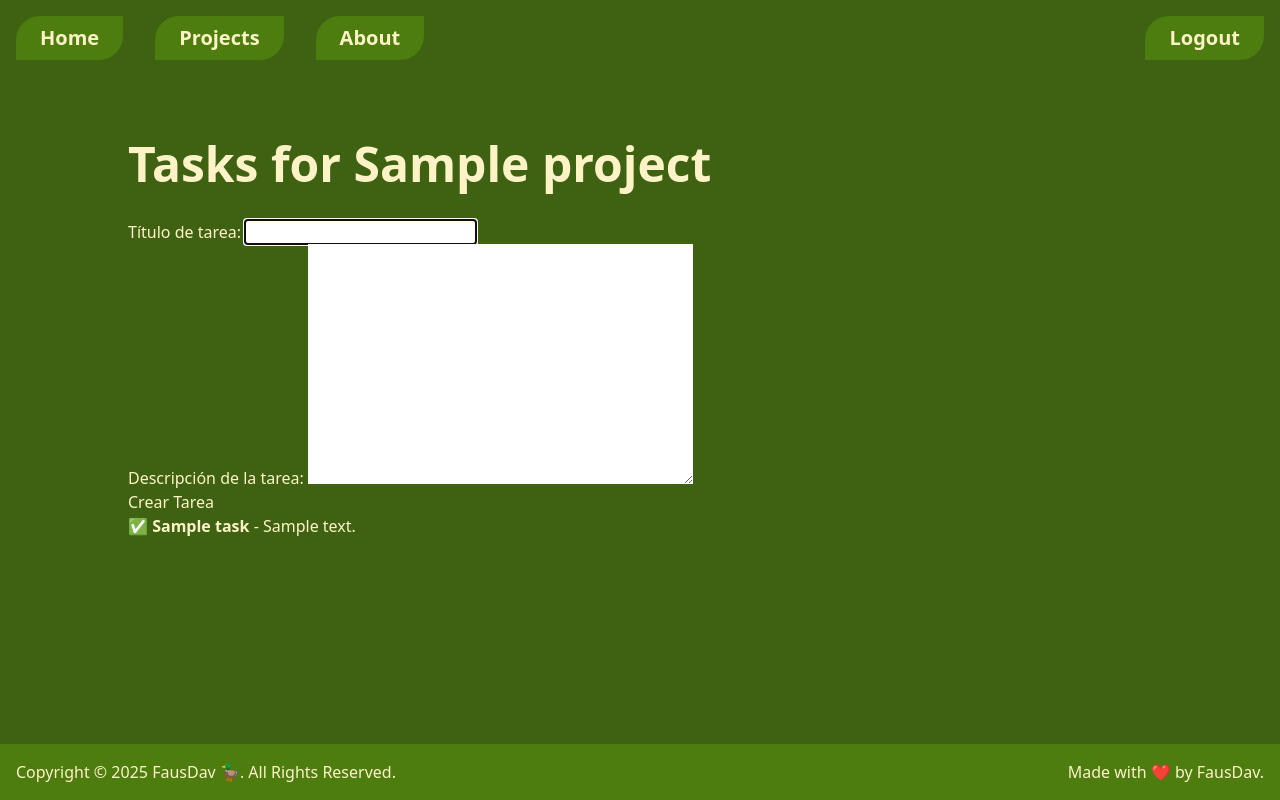
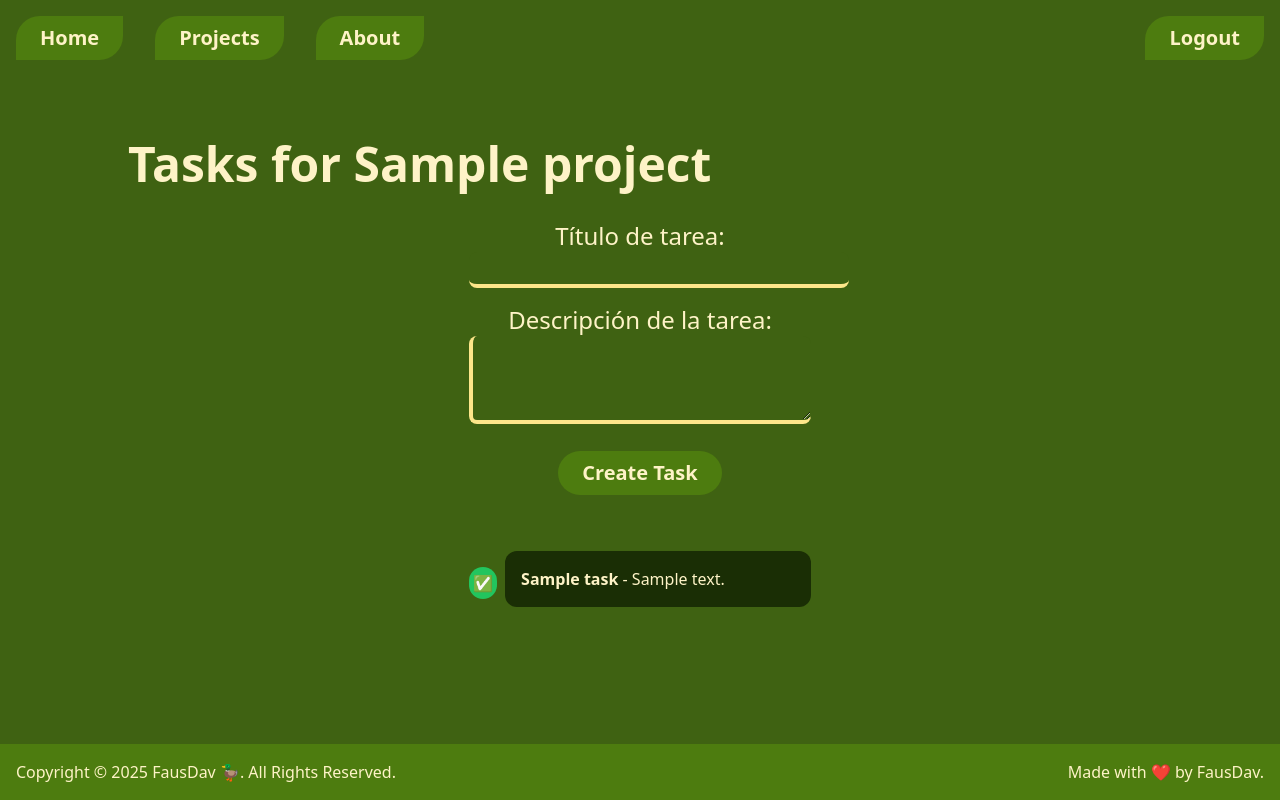
Before and after one commit to FausDav/django_tasks, a Django app: page /projects/1 in a window 1280 px wide. Run offline with Django 5.2, Linux system fonts and the light colour scheme; a user stored in the database is signed in; tables that the repository leaves empty hold one stand-in row (values such as "Sample post").

Commit message:
Styling signup, projects, project_detail and task_detail pages. Validating signup form with django default validation.

```diff
--- a/myapp/forms.py
+++ b/myapp/forms.py
@@ -3,12 +3,15 @@ from .models import Project,Task
 
 class NewTaskForm(forms.Form):
     title = forms.CharField(label="Título de tarea", max_length=200,required=True, widget=forms.TextInput(attrs={'autofocus': 'autofocus'}))
-    description = forms.CharField(widget=forms.Textarea,label="Descripción de la tarea",required=False)
+    description = forms.CharField(widget=forms.Textarea(attrs={'rows':'3'}),label="Descripción de la tarea",required=False)
 
 class TaskForm(forms.ModelForm):
     class Meta:
         model = Task
         fields = ['title','description','done']
+        labels = {
+            'title':'Task title'
+        }
 
 class NewProjectForm(forms.ModelForm):
     class Meta:
@@ -17,3 +20,6 @@ class NewProjectForm(forms.ModelForm):
         widgets = {
             "name": forms.TextInput(attrs={'autofocus': 'autofocus'}),
         }
+        labels= {
+            "name":"Project name"
+        }
--- a/myapp/static/styles/main.css
+++ b/myapp/static/styles/main.css
@@ -610,12 +610,33 @@ video {
   margin-right: auto;
 }
 
+.my-14 {
+  margin-top: 3.5rem;
+  margin-bottom: 3.5rem;
+}
+
 .-mt-32 {
   margin-top: -8rem;
 }
 
+.mb-2 {
+  margin-bottom: 0.5rem;
+}
+
+.mb-4 {
+  margin-bottom: 1rem;
+}
+
 .mb-8 {
   margin-bottom: 2rem;
+}
+
+.mr-2 {
+  margin-right: 0.5rem;
+}
+
+.mt-14 {
+  margin-top: 3.5rem;
 }
 
 .mt-16 {
@@ -642,6 +663,10 @@ video {
   display: flex;
 }
 
+.h-8 {
+  height: 2rem;
+}
+
 .h-full {
   height: 100%;
 }
@@ -650,12 +675,32 @@ video {
   height: 100vh;
 }
 
+.w-1\/12 {
+  width: 8.333333%;
+}
+
+.w-1\/3 {
+  width: 33.333333%;
+}
+
+.w-11\/12 {
+  width: 91.666667%;
+}
+
+.w-2\/3 {
+  width: 66.666667%;
+}
+
 .w-3\/5 {
   width: 60%;
 }
 
 .w-full {
   width: 100%;
+}
+
+.max-w-48 {
+  max-width: 12rem;
 }
 
 .max-w-screen-lg {
@@ -678,24 +723,48 @@ video {
   align-content: center;
 }
 
+.content-between {
+  align-content: space-between;
+}
+
 .items-center {
   align-items: center;
+}
+
+.justify-center {
+  justify-content: center;
 }
 
 .justify-between {
   justify-content: space-between;
 }
 
+.justify-around {
+  justify-content: space-around;
+}
+
+.justify-evenly {
+  justify-content: space-evenly;
+}
+
+.self-center {
+  align-self: center;
+}
+
 .rounded-3xl {
   border-radius: 1.5rem;
 }
 
-.rounded-xl {
-  border-radius: 0.75rem;
+.rounded-full {
+  border-radius: 9999px;
 }
 
 .rounded-lg {
   border-radius: 0.5rem;
+}
+
+.rounded-xl {
+  border-radius: 0.75rem;
 }
 
 .rounded-br-3xl {
@@ -706,25 +775,16 @@ video {
   border-top-left-radius: 1.5rem;
 }
 
-.border-4 {
-  border-width: 4px;
-}
-
-.border-8 {
-  border-width: 8px;
-}
-
 .border-b-4 {
   border-bottom-width: 4px;
 }
 
+.border-s-4 {
+  border-inline-start-width: 4px;
+}
+
 .border-solid {
   border-style: solid;
-}
-
-.border-amber-100 {
-  --tw-border-opacity: 1;
-  border-color: rgb(254 243 199 / var(--tw-border-opacity, 1));
 }
 
 .border-amber-200 {
@@ -732,9 +792,14 @@ video {
   border-color: rgb(253 230 138 / var(--tw-border-opacity, 1));
 }
 
-.bg-black {
+.bg-gray-500 {
   --tw-bg-opacity: 1;
-  background-color: rgb(0 0 0 / var(--tw-bg-opacity, 1));
+  background-color: rgb(107 114 128 / var(--tw-bg-opacity, 1));
+}
+
+.bg-green-500 {
+  --tw-bg-opacity: 1;
+  background-color: rgb(34 197 94 / var(--tw-bg-opacity, 1));
 }
 
 .bg-lime-700 {
@@ -745,6 +810,25 @@ video {
 .bg-lime-800 {
   --tw-bg-opacity: 1;
   background-color: rgb(63 98 18 / var(--tw-bg-opacity, 1));
+}
+
+.bg-lime-950 {
+  --tw-bg-opacity: 1;
+  background-color: rgb(26 46 5 / var(--tw-bg-opacity, 1));
+}
+
+.bg-red-900 {
+  --tw-bg-opacity: 1;
+  background-color: rgb(127 29 29 / var(--tw-bg-opacity, 1));
+}
+
+.bg-red-700 {
+  --tw-bg-opacity: 1;
+  background-color: rgb(185 28 28 / var(--tw-bg-opacity, 1));
+}
+
+.p-4 {
+  padding: 1rem;
 }
 
 .px-4 {
@@ -772,10 +856,6 @@ video {
   padding-bottom: 1rem;
 }
 
-.pl-4 {
-  padding-left: 1rem;
-}
-
 .text-center {
   text-align: center;
 }
@@ -789,14 +869,29 @@ video {
   line-height: 2rem;
 }
 
+.text-3xl {
+  font-size: 1.875rem;
+  line-height: 2.25rem;
+}
+
 .text-5xl {
   font-size: 3rem;
   line-height: 1;
 }
 
+.text-lg {
+  font-size: 1.125rem;
+  line-height: 1.75rem;
+}
+
 .text-xl {
   font-size: 1.25rem;
   line-height: 1.75rem;
+}
+
+.text-xs {
+  font-size: 0.75rem;
+  line-height: 1rem;
 }
 
 .font-bold {
@@ -812,9 +907,43 @@ video {
   color: rgb(254 243 199 / var(--tw-text-opacity, 1));
 }
 
+.text-white {
+  --tw-text-opacity: 1;
+  color: rgb(255 255 255 / var(--tw-text-opacity, 1));
+}
+
 .outline-none {
   outline: 2px solid transparent;
   outline-offset: 2px;
+}
+
+.filter {
+  filter: var(--tw-blur) var(--tw-brightness) var(--tw-contrast) var(--tw-grayscale) var(--tw-hue-rotate) var(--tw-invert) var(--tw-saturate) var(--tw-sepia) var(--tw-drop-shadow);
+}
+
+/* width */
+
+::-webkit-scrollbar {
+  width: 10px;
+}
+
+/* Track */
+
+::-webkit-scrollbar-track {
+  background: rgb(63 98 18);
+}
+
+/* Handle */
+
+::-webkit-scrollbar-thumb {
+  background: rgb(254 243 199);
+  border-radius: 5px;
+}
+
+/* Handle on hover */
+
+::-webkit-scrollbar-thumb:hover {
+  background: rgb(77 124 15);
 }
 
 .hover\:bg-amber-200:hover {
@@ -822,9 +951,29 @@ video {
   background-color: rgb(253 230 138 / var(--tw-bg-opacity, 1));
 }
 
+.hover\:bg-lime-500:hover {
+  --tw-bg-opacity: 1;
+  background-color: rgb(132 204 22 / var(--tw-bg-opacity, 1));
+}
+
+.hover\:bg-lime-700:hover {
+  --tw-bg-opacity: 1;
+  background-color: rgb(77 124 15 / var(--tw-bg-opacity, 1));
+}
+
+.hover\:bg-orange-200:hover {
+  --tw-bg-opacity: 1;
+  background-color: rgb(254 215 170 / var(--tw-bg-opacity, 1));
+}
+
 .hover\:text-lime-700:hover {
   --tw-text-opacity: 1;
   color: rgb(77 124 15 / var(--tw-text-opacity, 1));
+}
+
+.hover\:text-orange-700:hover {
+  --tw-text-opacity: 1;
+  color: rgb(194 65 12 / var(--tw-text-opacity, 1));
 }
 
 .focus\:border-4:focus {
--- a/myapp/templates/project_detail.html
+++ b/myapp/templates/project_detail.html
@@ -5,15 +5,30 @@
 <h1 class="text-5xl font-bold mb-8">Tasks for {{project.name}}</h1>
 <form method="POST">
     {% csrf_token %}
-{% block new_task %}{{form.as_div}}{% endblock %}
-<button>
-    Crear Tarea
-</button>
+    <div class="text-2xl w-1/3 mx-auto text-center">
+        {% block new_task %}
+            {{form.title.label_tag}}
+            {{form.title}}
+            {{form.description.label_tag}}
+            {{form.description}}
+        {% endblock %}
+        <button class="mt-5 text-xl font-semibold bg-lime-700 px-6 py-2 rounded-3xl hover:bg-amber-200 hover:text-lime-700">
+            Create Task
+        </button>
+    </div>
 </form>
-<ul>
+    <div class="my-14">
     {% for task  in tasks %}
-        <li><a href="/projects/{{project.id}}/task_check/{{task.id}}">{% if task.done %}✅{% else %}☐{% endif %}</a> <a href="/projects/{{project.id}}/tasks/{{task.id}}"><b>{{task.title}}</b> - {{task.description}}</a></li>
+        <div class="flex mx-auto w-1/3">
+            <div class="{% if task.done %}bg-green-500{% else %}bg-gray-500{% endif %}  w-1/12 h-8 text-center content-center self-center rounded-full mr-2">
+                <a href="/projects/{{project.id}}/task_check/{{task.id}}">{% if task.done %}✅{% else %}☐{% endif %}</a>
+            </div>
+            <a href="/projects/{{project.id}}/tasks/{{task.id}}" class="w-11/12 outline-none" name="{{project.id}}-{{task.id}}">
+            <div  class="mb-2 p-4 rounded-xl bg-lime-950 hover:bg-lime-700">
+                <b>{{task.title}}</b> - {{task.description}}
+            </div>
+        </a>
+        </div>
     {% endfor %}
-</ul>
-
+    </div>
 {% endblock %}
--- a/myapp/urls.py
+++ b/myapp/urls.py
@@ -12,5 +12,6 @@ urlpatterns = [
     path('logout/',views.logout_form, name='logout'),
     path('projects/<int:project_id>',views.project_detail, name='projects'),
     path('projects/<int:project_id>/task_check/<int:task_id>',views.task_check, name='task_check'),
+    path('projects/<int:project_id>/task_delete/<int:task_id>',views.task_delete, name='task_delete'),
     path('projects/<int:project_id>/tasks/<int:task_id>',views.task_detail, name='task_detail'),
 ]
--- a/myapp/views.py
+++ b/myapp/views.py
@@ -18,17 +18,19 @@ def about(request):
 
 def signup_form(request):
     if (request.method == 'GET'):
-        return render(request,'signup.html',{"form":UserCreationForm})
+        form = UserCreationForm()
     else:
-        if (request.POST['password1']!=request.POST['password2']):
-            return render(request,'signup.html',{"form":UserCreationForm, "error":"Password confirmation do not match"})
-        try:
-            user = User.objects.get(username=request.POST['username'])
-            return render(request,'signup.html',{"form":UserCreationForm, "error":"User already exists"})
-        except User.DoesNotExist:
-            user = User.objects.create_user(username=request.POST['username'],password=request.POST['password1'])
-            return redirect('/login',{"form":AuthenticationForm})
+        form = UserCreationForm(request.POST)
+        if form.is_valid():
+            form.save()
+    form.fields['username'].widget.attrs['class'] = "outline-none bg-lime-800 border-solid border-b-4 border-amber-200 rounded-lg px-4"
+    form.fields['password1'].widget.attrs['class'] = "outline-none bg-lime-800 border-solid border-b-4 border-amber-200 rounded-lg px-4"
+    form.fields['password2'].widget.attrs['class'] = "outline-none bg-lime-800 border-solid border-b-4 border-amber-200 rounded-lg px-4"
 
+    form.fields['username'].widget.attrs['title'] = form.fields['username'].help_text
+    form.fields['password1'].widget.attrs['title'] = form.fields['password1'].help_text.replace('<ul>','').replace('</ul>','').replace('<li>','').replace('</li>','\n')
+    form.fields['password2'].widget.attrs['title'] = form.fields['password2'].help_text
+    return render(request,'signup.html',{"form":form})
 
 def login_form(request):
     form = AuthenticationForm(request)
@@ -50,10 +52,13 @@ def logout_form(request):
 
 def projects(request):
     if(request.method == 'GET'):
+        form = NewProjectForm()
+        form.fields['name'].widget.attrs['class'] = "outline-none bg-lime-800 border-solid border-b-4 border-amber-200 rounded-lg px-4"
+
         projects_list = Project.objects.filter(user_id=request.user.id)
         return render(request,'projects.html', {
             "projects": projects_list,
-            "form":NewProjectForm,
+            "form":form,
         })
     else:
         Project.objects.create(name=request.POST['name'],user_id=request.user.id)
@@ -62,12 +67,16 @@ def projects(request):
 def project_detail(request, project_id):
     if (request.method == 'GET'):
         try:
+            form = NewTaskForm()
+            form.fields['title'].widget.attrs['class'] = "outline-none bg-lime-800 border-solid border-b-4 border-amber-200 rounded-lg px-4 mb-4"
+            form.fields['description'].widget.attrs['class'] = "outline-none bg-lime-800 border-solid border-b-4  border-s-4 border-amber-200 rounded-lg px-4 w-full text-lg"
+
             project = Project.objects.get(id=project_id, user_id = request.user.id)
-            tasks_list = project.task_set.all()
+            tasks_list = project.task_set.all().order_by("-id")
             return render(request,'project_detail.html', {
                 "project":project,
                 "tasks":tasks_list,
-                "form":NewTaskForm(),
+                "form":form,
             })
         except Project.DoesNotExist:
             return redirect('/projects')
@@ -81,20 +90,39 @@ def task_check(request, project_id,task_id):
         task = Task.objects.get(pk=task_id)
         task.done = not task.done
         task.save()
+        # return redirect('projects',project_id=project_id)
+        return redirect(f'/projects/{project_id}#{project_id}-{task_id}')
+    except (Project.DoesNotExist,Task.DoesNotExist):
+        return redirect('projects',project_id=project_id)
+
+def task_delete(request, project_id,task_id):
+    try:
+        Project.objects.get(pk=project_id, user_id=request.user.id)
+        task = Task.objects.get(pk=task_id)
+        task.delete()
         return redirect('projects',project_id=project_id)
     except (Project.DoesNotExist,Task.DoesNotExist):
         return redirect('projects',project_id=project_id)
 
 def task_detail(request, project_id,task_id):
+    task = None
+    form = None
     if (request.method == 'GET'):
         try:
             Project.objects.get(pk=project_id, user_id=request.user.id)
             task = Task.objects.get(pk=task_id,project_id=project_id)
-            return render(request,'task_detail.html',{"task":task, "form":TaskForm(instance=task)})
+            form = TaskForm(instance=task)
         except (Project.DoesNotExist,Task.DoesNotExist):
             return redirect('projects',project_id=project_id)
     else:
         task = Task.objects.get(pk=task_id)
         form = TaskForm(request.POST, instance=task)
         form.save()
+
+
+    form.fields['title'].widget.attrs['class'] = "outline-none bg-lime-800 border-solid border-b-4 border-amber-200 rounded-lg px-4 mb-4"
+    form.fields['description'].widget.attrs['class'] = "outline-none bg-lime-800 border-solid border-b-4  border-s-4 border-amber-200 rounded-lg px-4 w-full text-lg"
+    if(request.method=='GET'):
+        return render(request,'task_detail.html',{"task":task, "project_id":project_id, "form":form})
+    else:
         return redirect('projects',project_id=project_id)
--- a/mysite/settings.py
+++ b/mysite/settings.py
@@ -25,8 +25,10 @@ SECRET_KEY = 'django-insecure-pc6(c-)jnai(5%z8y!86&y*rkih5e4!l^a1-it&d1p9xs98c3j
 # SECURITY WARNING: don't run with debug turned on in production!
 DEBUG = True
 
-ALLOWED_HOSTS = []
+ALLOWED_HOSTS = ['*']
 
+SERVER_IP = '192.168.100.6'
+SERVER_PORT = '8080'
 
 # Application definition
 
--- a/tailwind.config.js
+++ b/tailwind.config.js
@@ -1,6 +1,6 @@
 /** @type {import('tailwindcss').Config} */
 module.exports = {
-  content: ["./**/templates/*.html"],
+  content: ["./**/templates/*.html","./myapp/views.py"],
   theme: {
     extend: {},
   },
```
Also changed, not shown: myapp/static/styles/src/styles.css (+21 -0 lines), myapp/templates/projects.html (+12 -7 lines), myapp/templates/signup.html (+11 -5 lines), myapp/templates/task_detail.html (+17 -5 lines).
